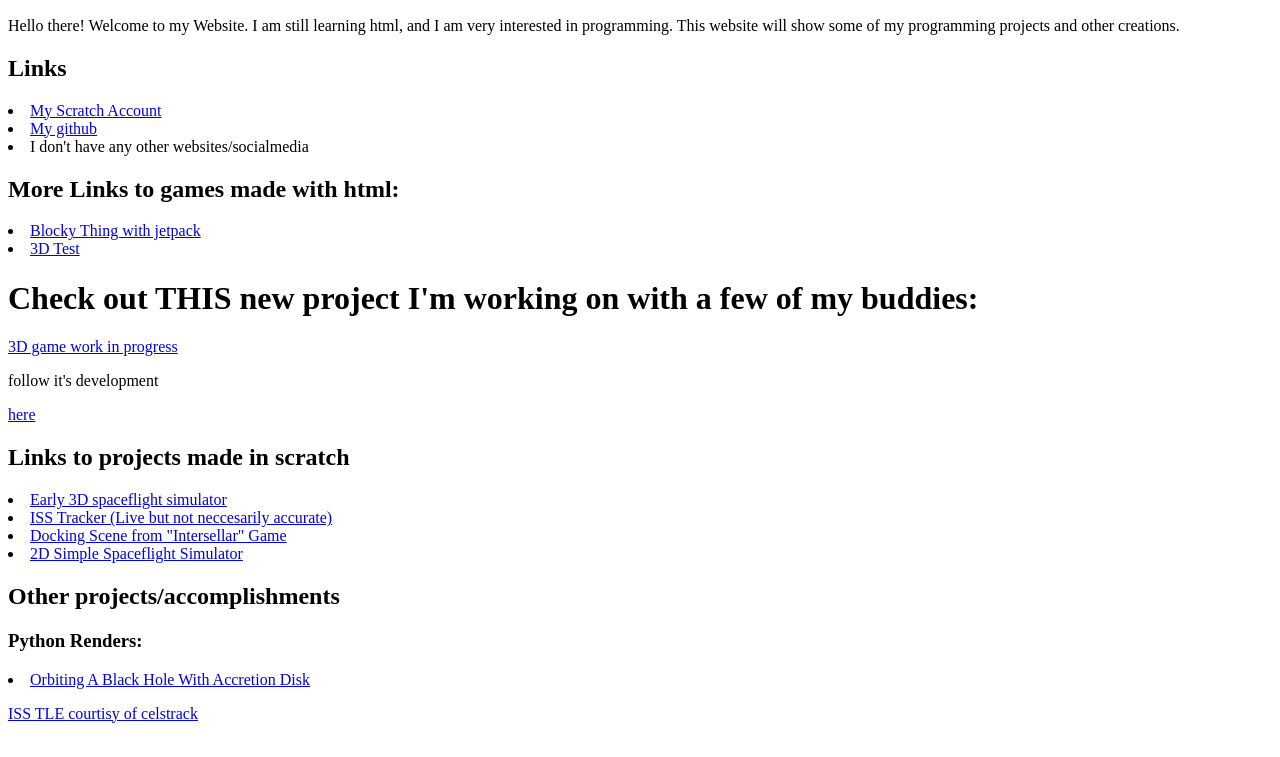
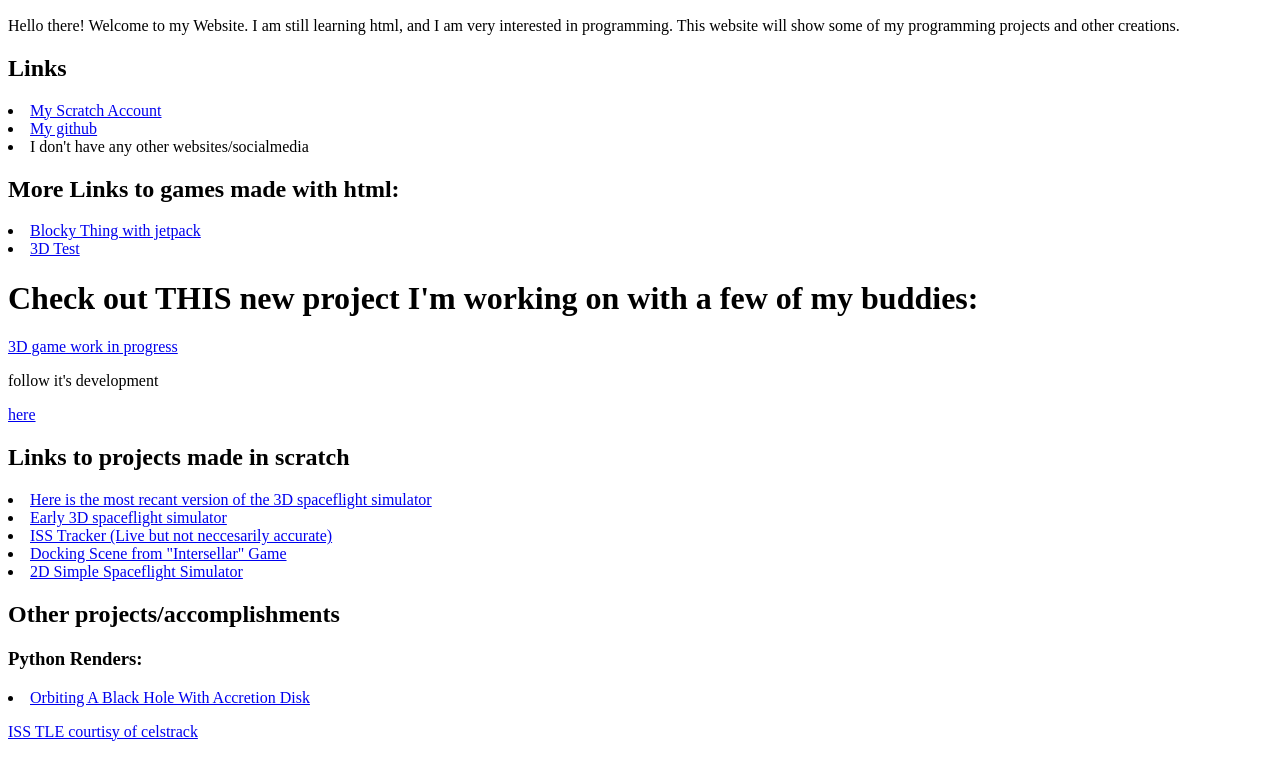
Before and after one commit to dspace1015/home, a plain HTML site: page index.html in a window 1280 px wide. Shown: the part 110-867 px from the top of the page. Drawn offline with Linux system fonts and the light colour scheme.

Commit message:
Update index.html

```diff
--- a/index.html
+++ b/index.html
@@ -27,6 +27,7 @@ I am still learning html, and I am very interested in programming. This website
 
 <p></p>
 <h2>Links to projects made in scratch</h2>
+<li><a href="3Dspaceflight.html">Here is the most recant version of the 3D spaceflight simulator</a></li>
 <li><a href="https://turbowarp.org/1116871901?fps=60&hqpen&size=680x360">Early 3D spaceflight simulator</a></li>
 <li><a href="https://scratch.mit.edu/projects/1104080016/">ISS Tracker (Live but not neccesarily accurate)</a></li>
 <li><a href="https://turbowarp.org/1048992673?fps=60&hqpen&size=680x360">Docking Scene from "Intersellar" Game</a></li>
```
